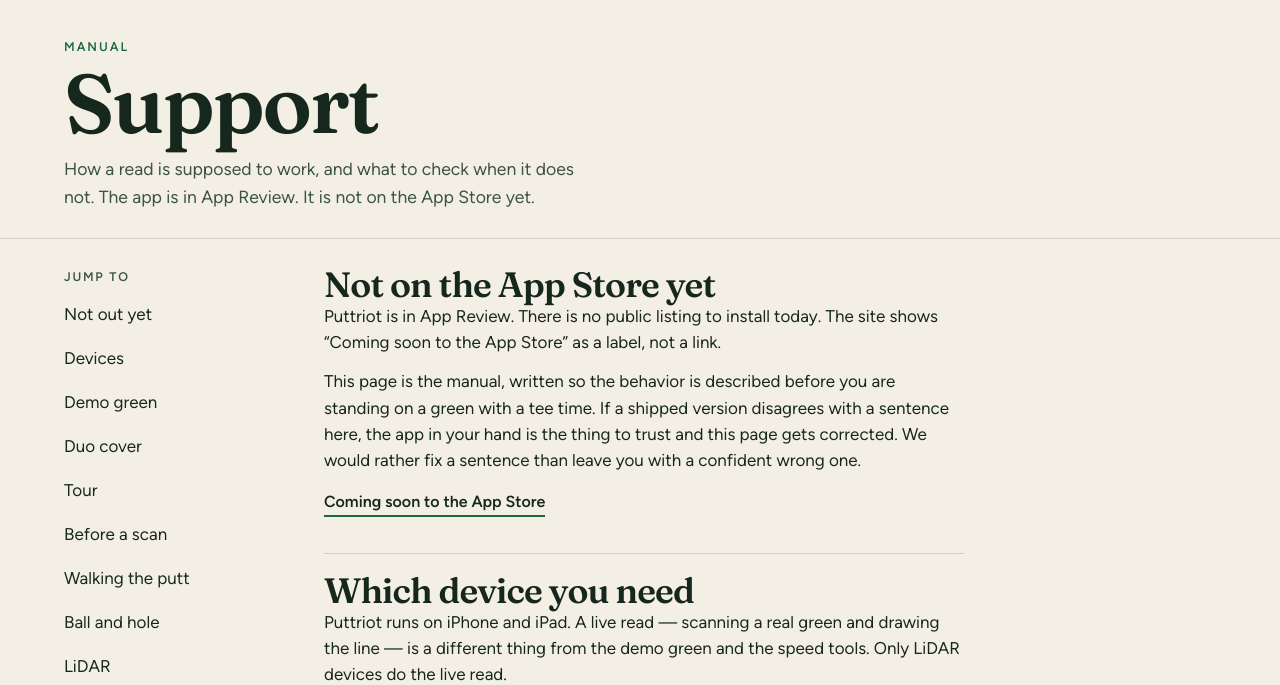
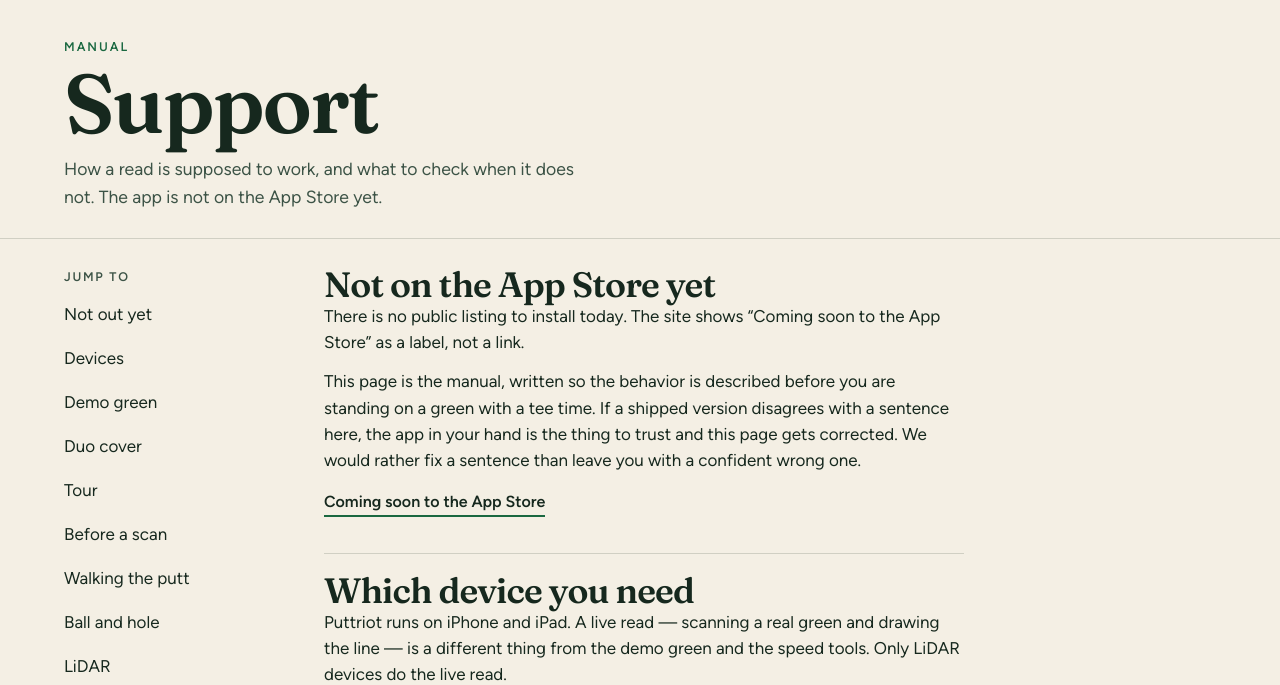
Before and after one commit to ErdTheTurd/Puttriot, a plain HTML site: page support/index.html in a window 1280 px wide. Shown: the part 72-757 px from the top of the page. Drawn offline with Linux system fonts and the light colour scheme.

Commit message:
Stop saying the app is in App Review.
The last build was rejected and has not been resubmitted. The hero
kicker is El Paso, and Coming soon stays a label.

Co-authored-by: Erd <erdunn706@gmail.com>

```diff
--- a/support/index.html
+++ b/support/index.html
@@ -42,7 +42,7 @@
       <div class="wrap">
         <p class="plate-id">Manual</p>
         <h1>Support</h1>
-        <p class="lede">How a read is supposed to work, and what to check when it does not. The app is in App Review. It is not on the App Store yet.</p>
+        <p class="lede">How a read is supposed to work, and what to check when it does not. The app is not on the App Store yet.</p>
       </div>
     </header>
     <div class="wrap help">
@@ -76,7 +76,7 @@
       </nav>
       <article class="help-body">
         <h2 id="not-out">Not on the App Store yet</h2>
-        <p>Puttriot is in App Review. There is no public listing to install today. The site shows “Coming soon to the App Store” as a label, not a link.</p>
+        <p>There is no public listing to install today. The site shows “Coming soon to the App Store” as a label, not a link.</p>
         <p>This page is the manual, written so the behavior is described before you are standing on a green with a tee time. If a shipped version disagrees with a sentence here, the app in your hand is the thing to trust and this page gets corrected. We would rather fix a sentence than leave you with a confident wrong one.</p>
         <p class="store">Coming soon to the App Store</p>
 
```
Also changed, not shown: home/index.html (+2 -2 lines), privacy-policy/index.html (+1 -1 lines), 1 other file.
